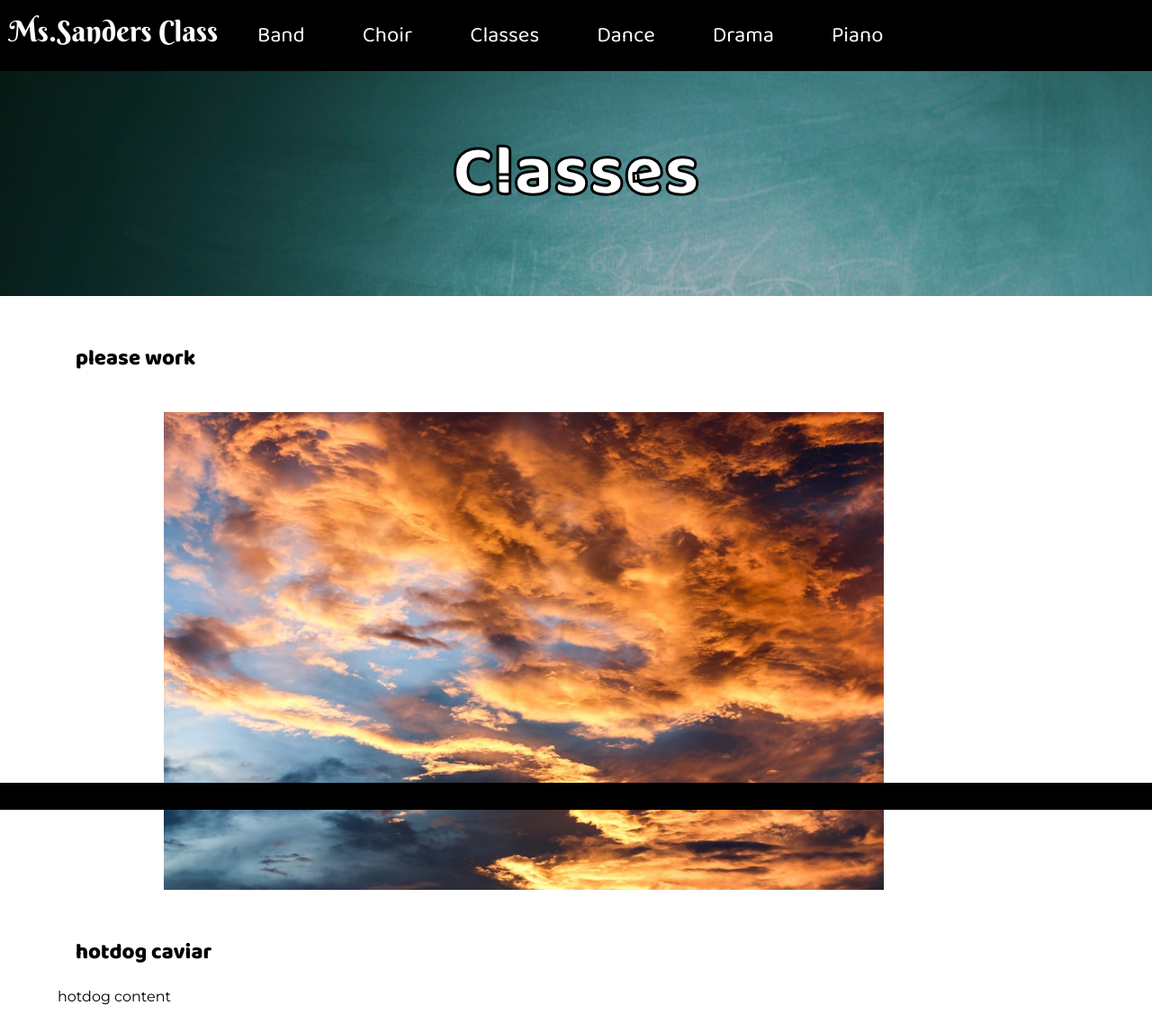
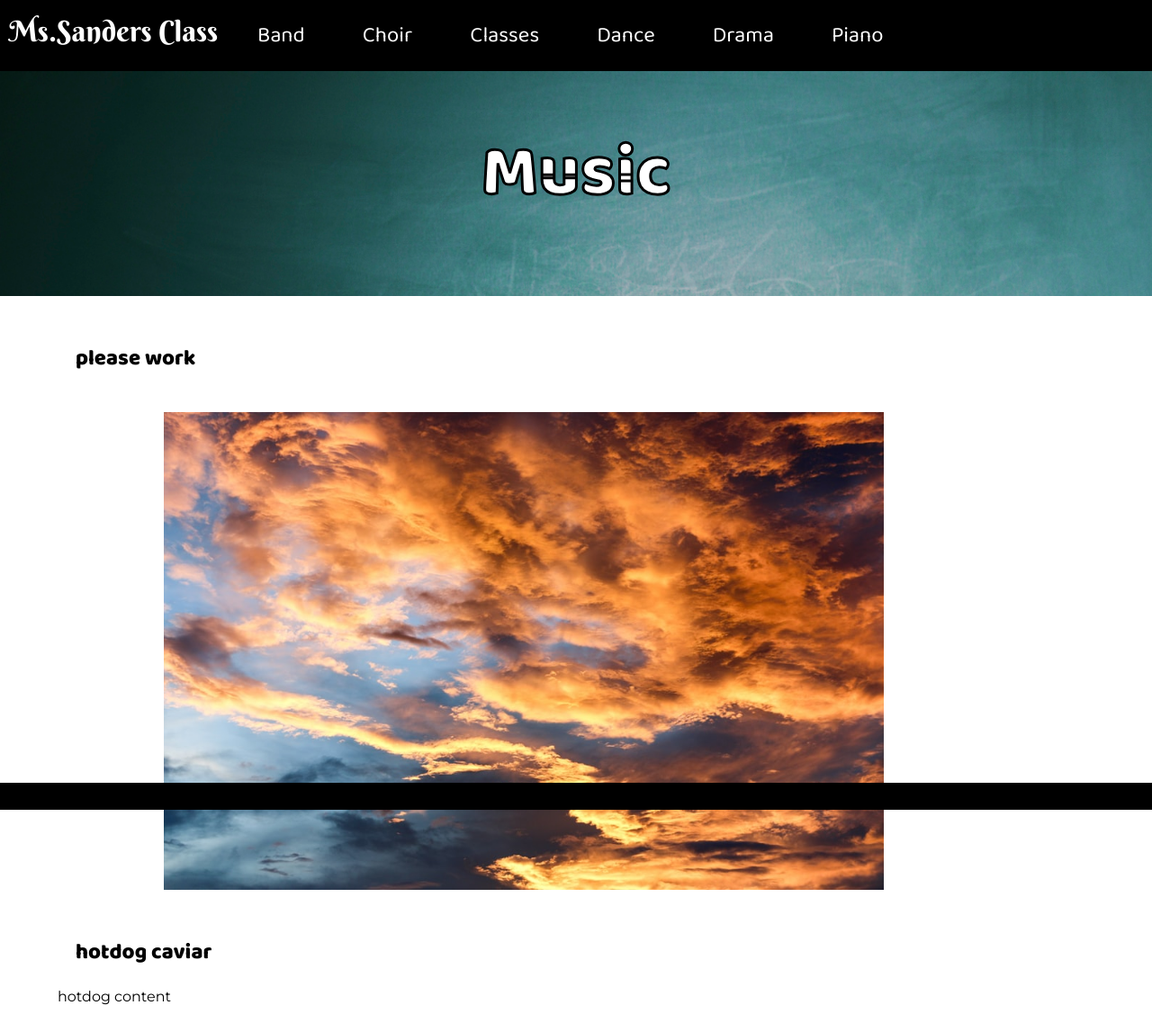
Before and after one commit to BenLardie/Music-Site, a Jekyll site: the page built from music.html, in a window 1280 px wide. Shown: the whole page at 90% size. Built offline with Jekyll 4.4.1, drawn with Linux system fonts in a browser that asks for light colours.

Commit message:
changed classes to music

```diff
--- a/_config.yml
+++ b/_config.yml
@@ -2,7 +2,7 @@ url: https://mssandersclass.ca
 baseurl: /
 title: Ms.Sanders Class
 collections:
-  classes:
+  music:
   band:
   choir:
   drama:
--- a/classes.html
+++ b/music.html
@@ -2,16 +2,16 @@
 layout: index
 ---
 <div class="class-header">
-    <h1 class="page-header">Classes</h1>
+    <h1 class="page-header">Music</h1>
 </div>
 
-{% for class in site.classes %}
+{% for music in site.music %}
 
 <div class="post">
-<h2>{{class.title}}</h2>
+<h2>{{music.title}}</h2>
 
 <div class="content">
-    {{class.content}}
+    {{music.content}}
 </div>
 </div>
 
```
Also changed, not shown: _music/please-work.md (renamed from _classes/please-work.md), _music/test.md (renamed from _classes/test.md), images/bis_logo.jpg (added).
